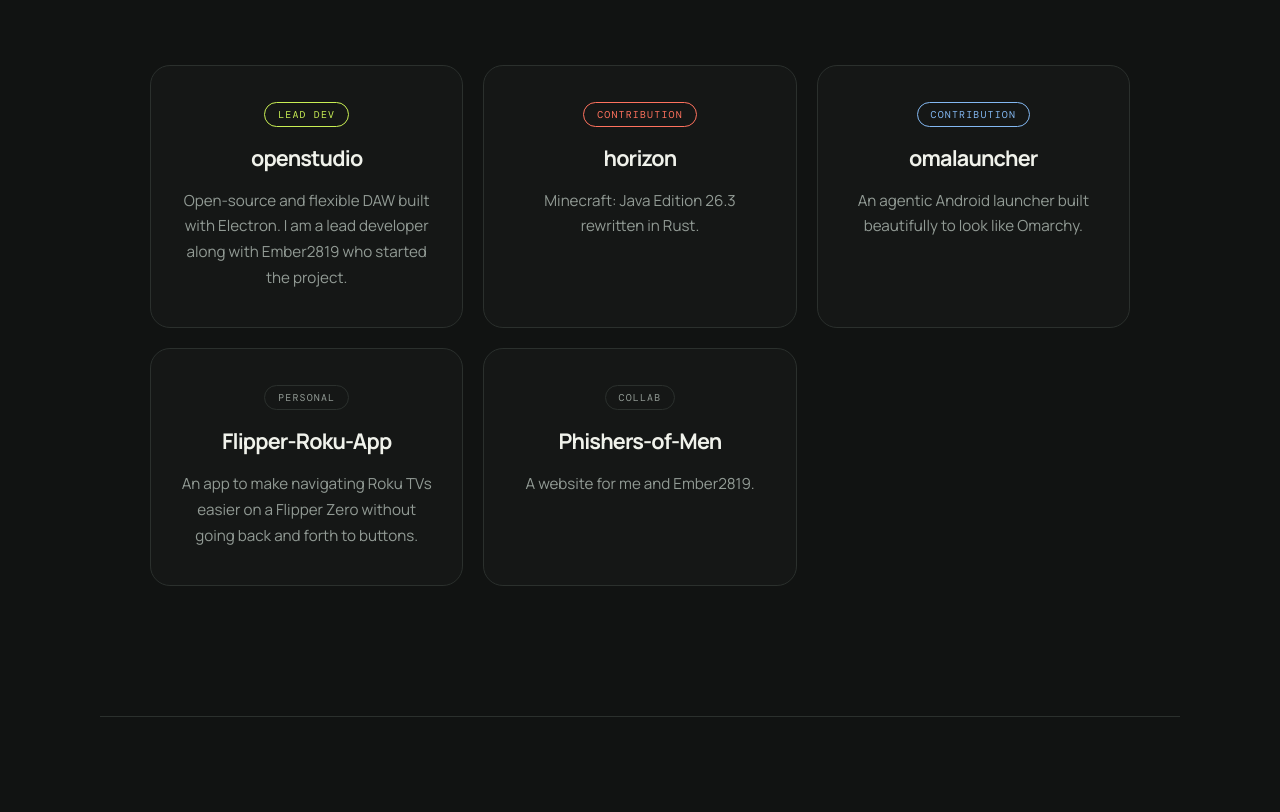
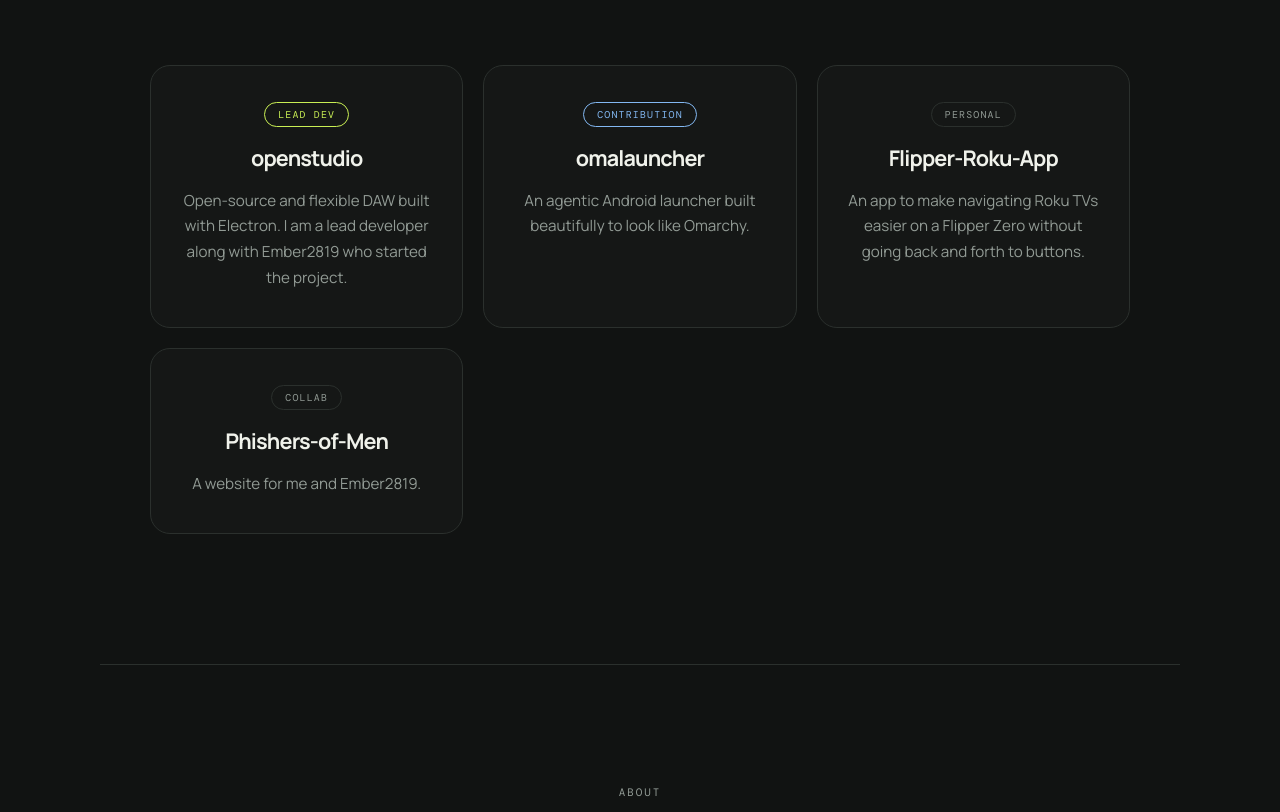
Before and after one commit to sifi11/sifi11.github.io, a plain HTML site: page index.html in a window 1280 px wide. Shown: the part 1113-1925 px from the top of the page. Drawn offline with nearby package versions, Linux system fonts and the light colour scheme.

Commit message:
Remove 'horizon' project item from index.html
Removed the project item for 'horizon' from the list.

```diff
--- a/index.html
+++ b/index.html
@@ -41,12 +41,6 @@
 						<span class="tag">Lead Dev</span>
 						<h3>openstudio</h3>
 						<p>Open-source and flexible DAW built with Electron. I am a lead developer along with <a href="https://github.com/Ember2819">Ember2819</a> who started the project.</p>
-					</li>
-					<li class="project-item project-coral">
-						<a class="card-link" href="https://github.com/ludovic111/horizon" target="_blank" rel="noopener noreferrer" aria-label="horizon — view on GitHub"></a>
-						<span class="tag">Contribution</span>
-						<h3>horizon</h3>
-						<p>Minecraft: Java Edition 26.3 rewritten in Rust.</p>
 					</li>
 					<li class="project-item project-blue">
 						<a class="card-link" href="https://github.com/SimonSchubert/omalauncher" target="_blank" rel="noopener noreferrer" aria-label="omalauncher — view on GitHub"></a>
```
